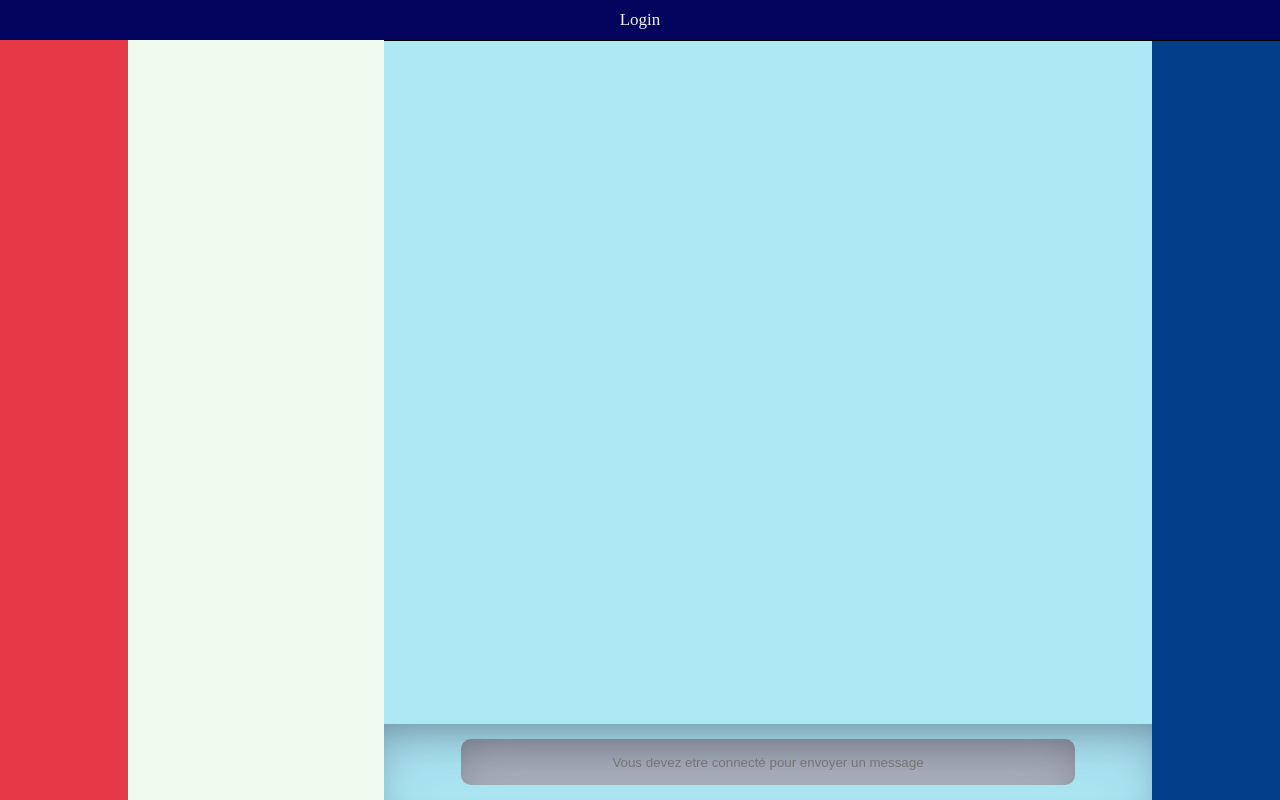
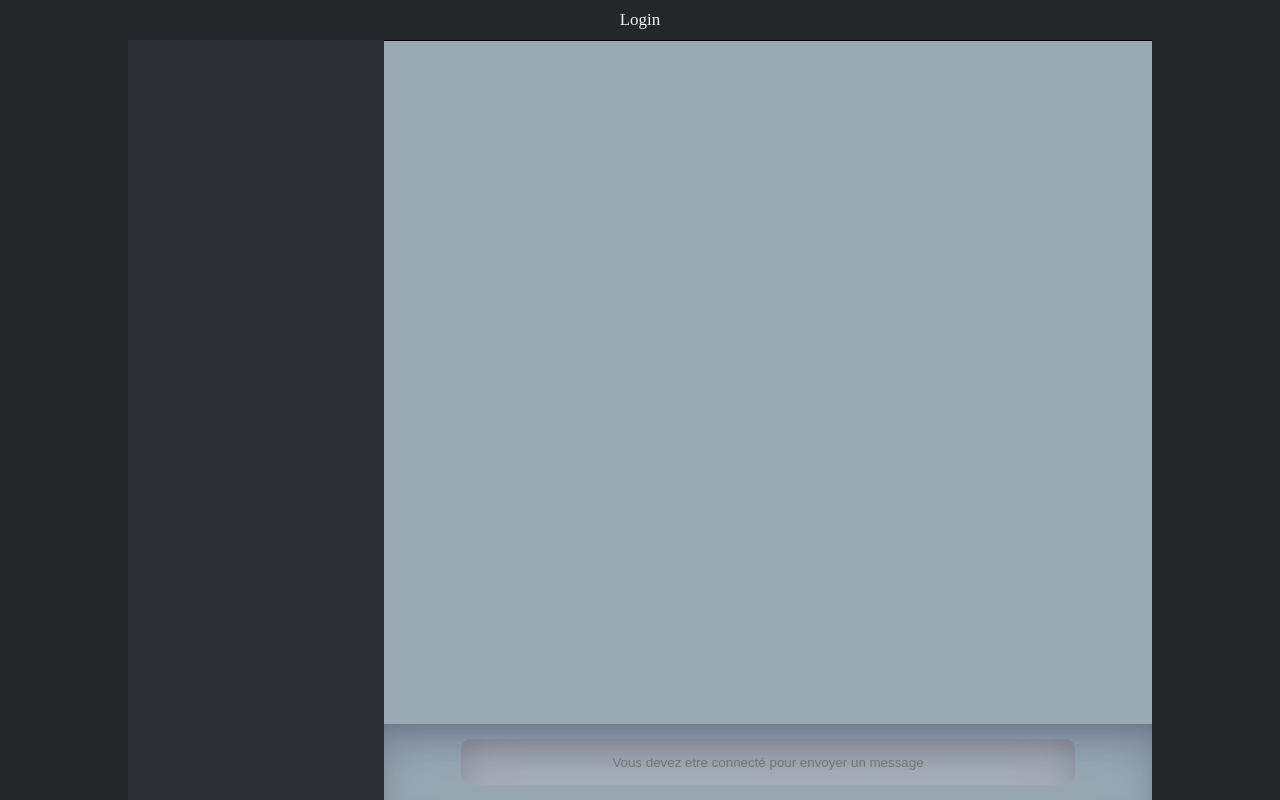
Before and after one commit to bob736/projetFin, a PHP site: page / in a window 1280 px wide. Run offline with PHP 8.4, Linux system fonts and the light colour scheme; some libraries are stand-ins or nearby versions.

Commit message:
background-color and scrollbar

```diff
--- a/projet/css/chat.css
+++ b/projet/css/chat.css
@@ -6,7 +6,7 @@
     top: 0;
     left: 0;
     overflow-x: hidden;
-    background-color: #ADE8F4;
+    background-color: #99aab5;
 
 }
 
--- a/projet/css/menu.css
+++ b/projet/css/menu.css
@@ -2,7 +2,6 @@
     width: 100vw;
     height: 5vh;
     font-size: 1.7rem;
-    background-color: #03045E;
     color: #F2F4F4;
 
 }
@@ -17,7 +16,7 @@
     align-items: center;
     position: relative;
     z-index: 2;
-    background-color: #03045E;
+    background-color: #23272a;
 }
 
 #menu a{
--- a/projet/css/online.css
+++ b/projet/css/online.css
@@ -5,12 +5,11 @@
     top: 0;
     right: 0;
     z-index: 0;
-    background-color: #023E8A;
+    background-color: #23272a;
     text-shadow: 2px 2px 2px rgba(128, 128, 128, 1);
 }
 
 #online ul {
-    border-top: 1px solid black;
     position: relative;
     top: 5%;
     list-style: none;
--- a/projet/css/projectChannel.css
+++ b/projet/css/projectChannel.css
@@ -1,7 +1,7 @@
 #channels{
     width: 20vw;
-    background-color: #F1FAEE;
-    color: #E63946;
+    background-color: #2c2f33;
+    color: #ffffff;
     padding-top: 5vh;
     padding-left: 2%;
 
--- a/projet/css/projet.css
+++ b/projet/css/projet.css
@@ -6,7 +6,7 @@
     margin: 0;
     overflow: scroll;
     overflow-x: hidden;
-    background-color: #E63946;
+    background-color: #23272a;
 }
 
 #projet::-webkit-scrollbar{
--- a/projet/css/reset.css
+++ b/projet/css/reset.css
@@ -21,3 +21,37 @@ html{
     height:100%;
     width:60vw;
 }
+
+::-webkit-scrollbar {
+  width: 9px;
+  height: 9px;
+}
+::-webkit-scrollbar-button {
+    width: 46px;
+    height: 46px;
+}
+::-webkit-scrollbar-thumb {
+    background: #e1e1e1;
+    border: 0px none #ffffff;
+    border-radius: 100px;
+}
+::-webkit-scrollbar-thumb:hover {
+    background: #ffffff;
+}
+::-webkit-scrollbar-thumb:active {
+    background: #000000;
+}
+::-webkit-scrollbar-track {
+    background: #666666;
+    border: 0px none #ffffff;
+    border-radius: 50px;
+}
+::-webkit-scrollbar-track:hover {
+    background: #666666;
+}
+::-webkit-scrollbar-track:active {
+    background: #333333;
+}
+::-webkit-scrollbar-corner {
+    background: transparent;
+}
```
